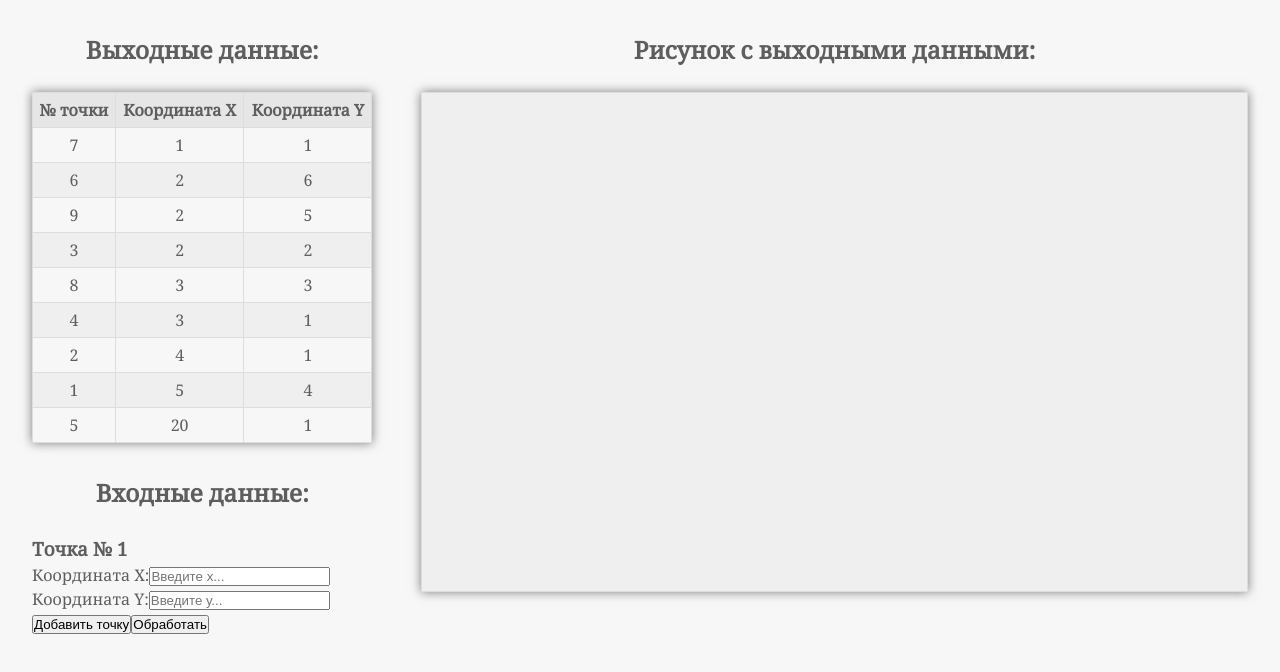
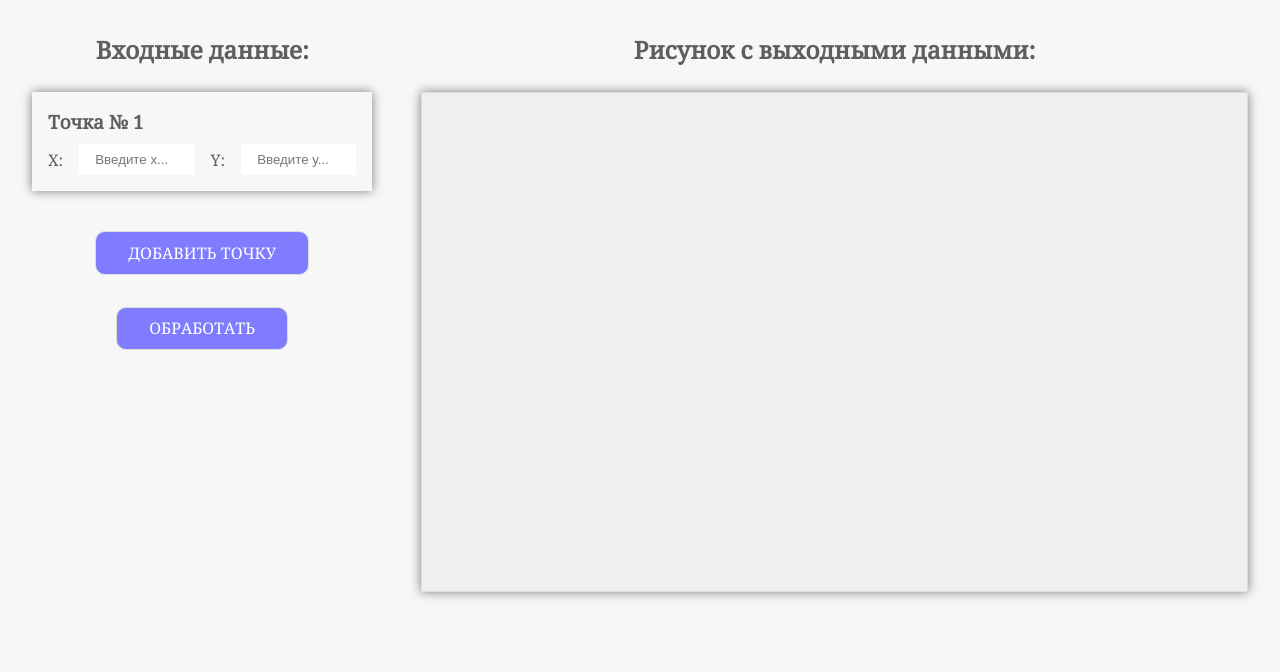
Before and after one commit to RomanIgorevich/manzana-test, a Vue app: page / in a window 1280 px wide. Both pictures are taken after a click on the button "ЗАДАТЬ ВХОДНЫЕ ДАННЫЕ". Shown: the top 672 px of the page. Built offline with nearby package versions, Linux system fonts and the light colour scheme; data requests are answered from the project's data file.

Commit message:
стили

```diff
--- a/src/App.vue
+++ b/src/App.vue
@@ -1,6 +1,6 @@
 <template>
   <div class="container">
-    <div class="dots-data">
+    <div class="dots-data" v-if="isSetInput">
       <h2>Выходные данные:</h2>
       <table class="table">
         <thead>
@@ -18,11 +18,11 @@
           </tr>
         </tbody>
       </table>
-      <button v-if="isSetInput" @click="isSetInput = false" class="btn">
+      <button @click="isSetInput = false" class="btn">
         Задать входные данные
       </button>
-      <add-dots v-else @process="process" />
     </div>
+    <add-dots v-else @process="process" />
     <div class="canvas">
       <h2>Рисунок с выходными данными:</h2>
       <canvas id="canvas" ref="canvas"></canvas>
@@ -163,7 +163,7 @@ tr:nth-child(even) {
   text-transform: uppercase;
   cursor: pointer;
   border-radius: 10px;
-  margin: 32px 0;
+  margin: 16px 0;
   color: #ffffff;
   background-color: #807cff;
   border: 1px solid #ddd;
--- a/src/components/AddDots.vue
+++ b/src/components/AddDots.vue
@@ -1,10 +1,10 @@
 <template>
-  <div>
+  <div class="dots-data">
     <h2>Входные данные:</h2>
     <form @click.prevent>
-      <div v-for="dot in dotsInput" :key="dot">
-        <div>
-          <h3>Точка № {{ dot.dotNumber }}</h3>
+      <div class="dot" v-for="dot in dotsInput" :key="dot">
+        <h3>Точка № {{ dot.dotNumber }}</h3>
+        <div class="wrapper">
           <label :for="dot.labelX">{{ dot.labelX }}</label>
           <input
             type="text"
@@ -12,7 +12,7 @@
             :placeholder="dot.placeholderX"
             v-model="dot.valueX"
           />
-          <label :for="dot.labelY">{{ dot.labelY }}</label>
+          <label class="pad-l16px" :for="dot.labelY">{{ dot.labelY }}</label>
           <input
             type="text"
             :id="dot.labelY"
@@ -21,8 +21,8 @@
           />
         </div>
       </div>
-      <button @click="addDot">Добавить точку</button>
-      <button @click="process">Oбработать</button>
+      <button class="btn" @click="addDot">Добавить точку</button>
+      <button class="btn" @click="process">Oбработать</button>
     </form>
   </div>
 </template>
@@ -34,10 +34,10 @@ export default {
       dotsInput: [
         {
           dotNumber: 1,
-          labelX: "Координата Х:",
+          labelX: "Х:",
           placeholderX: "Введите x...",
           valueX: null,
-          labelY: "Координата Y:",
+          labelY: "Y:",
           placeholderY: "Введите у...",
           valueY: null,
         },
@@ -48,10 +48,10 @@ export default {
     addDot() {
       this.dotsInput.push({
         dotNumber: this.dotsInput.length + 1,
-        labelX: "Координата Х:",
+        labelX: "Х:",
         placeholderX: "Введите x...",
         valueX: this.value,
-        labelY: "Координата Y:",
+        labelY: "Y:",
         placeholderY: "Введите у...",
         valueY: this.value,
       });
@@ -65,9 +65,45 @@ export default {
           return item.valueX + ";" + item.valueY;
         });
       this.$emit("process", arrNewDots);
-      this.dotsInput.splice(1)
-      console.log(this.dotsInput)
+      this.dotsInput.splice(1);
+      console.log(this.dotsInput);
     },
   },
 };
 </script>
+
+<style lang="scss">
+h3 {
+  margin-bottom: 8px;
+}
+form {
+  width: 100%;
+  display: flex;
+  flex-direction: column;
+  align-items: center;
+}
+.dot {
+  box-shadow: 0 0 10px rgba(0, 0, 0, 0.5);
+  width: 100%;
+  margin-bottom: 24px;
+  padding: 16px;
+}
+.wrapper {
+  display: flex;
+  justify-content: space-between;
+  align-items: center;
+}
+label {
+  margin-right: 16px;
+}
+input {
+  padding: 8px 16px;
+  width: 100%;
+  border: 1px solid #adaeaf;
+  outline: none;
+  border: none;
+}
+.pad-l16px {
+  padding-left: 16px;
+}
+</style>
```
